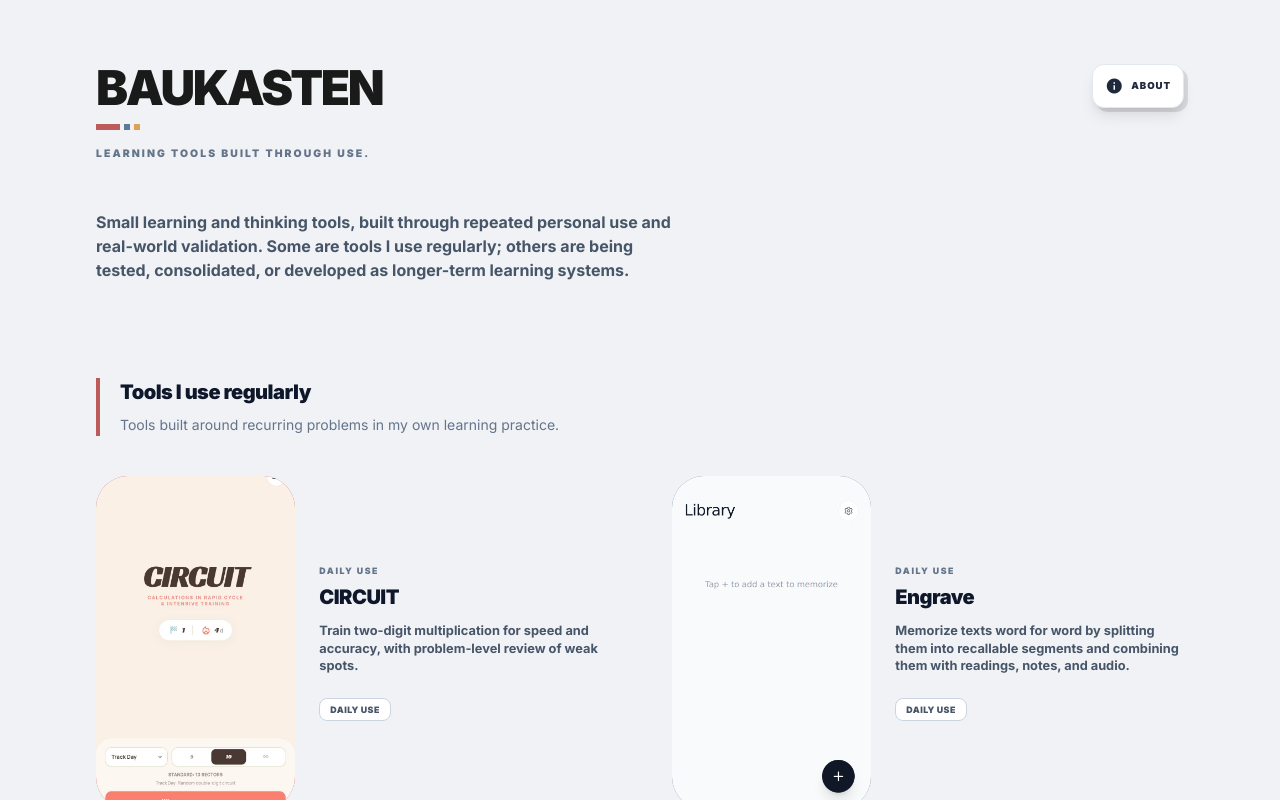
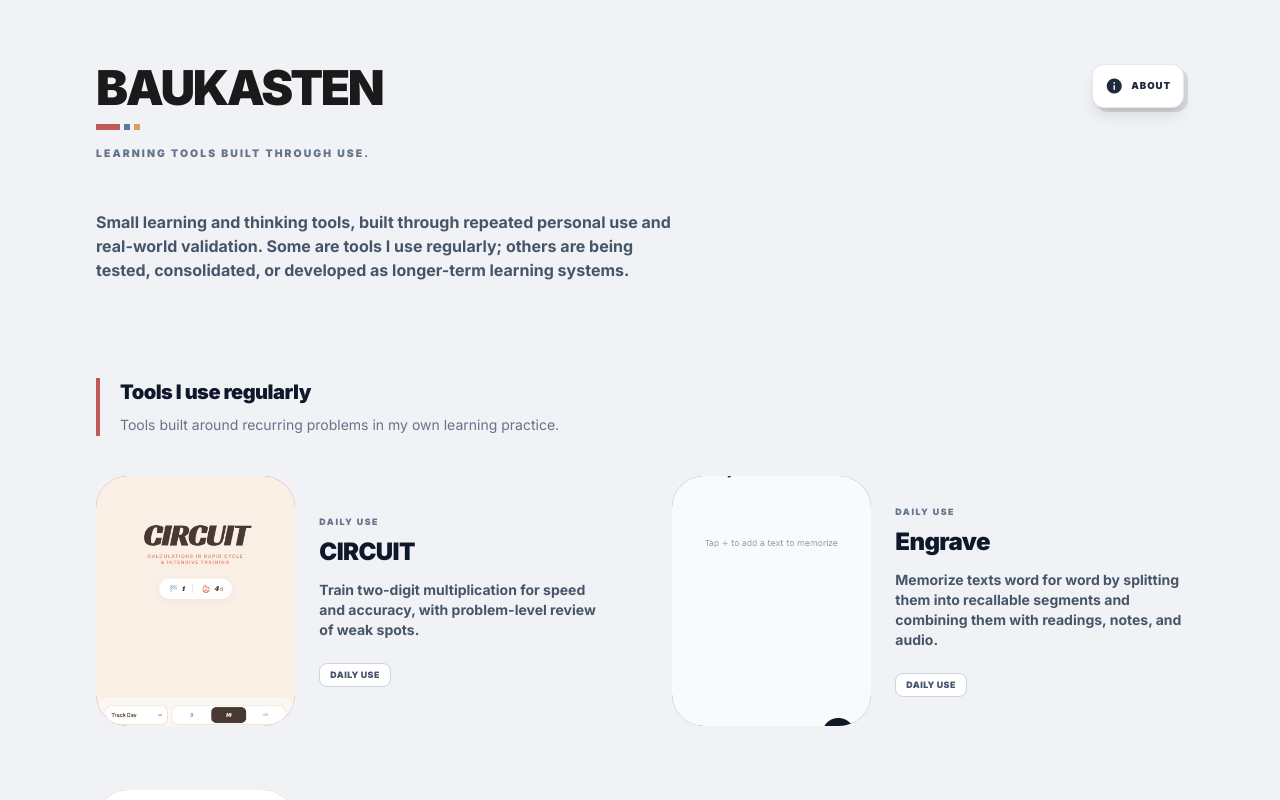
Before and after one commit to Josh-Temple/Baukasten, a React (Vite) app: page / in a window 1280 px wide. Shown: the top 800 px of the page. Built offline with nearby package versions, Linux system fonts and the light colour scheme.

Commit message:
Tune project cards for wider screens

```diff
--- a/components/ProjectCard.tsx
+++ b/components/ProjectCard.tsx
@@ -5,13 +5,13 @@ export const ProjectCard: React.FC<{ project: Project; onClick: () => void }> =
   const image = project.cardImage ? `./${project.cardImage.replace(/^\//, '')}` : undefined;
   return (
     <article className="grid grid-cols-12 gap-6 items-center group">
-      <button onClick={onClick} aria-label={`View ${project.title} details`} className="col-span-5 w-full aspect-[3/5] rounded-[2rem] relative flex items-center justify-center text-white overflow-hidden transition-transform duration-300 hover:-translate-y-1 active:scale-95 focus-visible:outline focus-visible:outline-2 focus-visible:outline-offset-4" style={{ backgroundColor: project.themeColor }}>
+      <button onClick={onClick} aria-label={`View ${project.title} details`} className="col-span-5 w-full aspect-[3/5] md:aspect-[4/5] rounded-[2rem] relative flex items-center justify-center text-white overflow-hidden transition-transform duration-300 hover:-translate-y-1 active:scale-95 focus-visible:outline focus-visible:outline-2 focus-visible:outline-offset-4" style={{ backgroundColor: project.themeColor }}>
         {image ? <img src={image} alt={`${project.title} interface`} className="absolute inset-0 h-full w-full object-cover" loading="lazy" /> : <span className="material-icons text-5xl opacity-80" aria-hidden="true">{project.iconName}</span>}
       </button>
       <div className="col-span-7 min-w-0">
         <p className="text-[0.55rem] font-black uppercase tracking-[0.18em] text-slate-500 mb-2">{project.group.replaceAll('-', ' ')}</p>
-        <h3 className="text-xl font-black tracking-tight leading-tight text-slate-900 mb-3 break-words">{project.title}</h3>
-        <p className="text-[0.8rem] text-slate-600 leading-snug font-bold mb-5">{project.oneLiner}</p>
+        <h3 className="text-xl lg:text-2xl font-black tracking-tight leading-tight text-slate-900 mb-3 break-words">{project.title}</h3>
+        <p className="text-[0.8rem] lg:text-sm text-slate-600 leading-snug font-bold mb-5">{project.oneLiner}</p>
         <span className="inline-block px-2.5 py-1 rounded-lg border border-slate-300 text-[0.55rem] font-black text-slate-600 tracking-wider uppercase bg-white">{project.status}</span>
       </div>
     </article>
```
